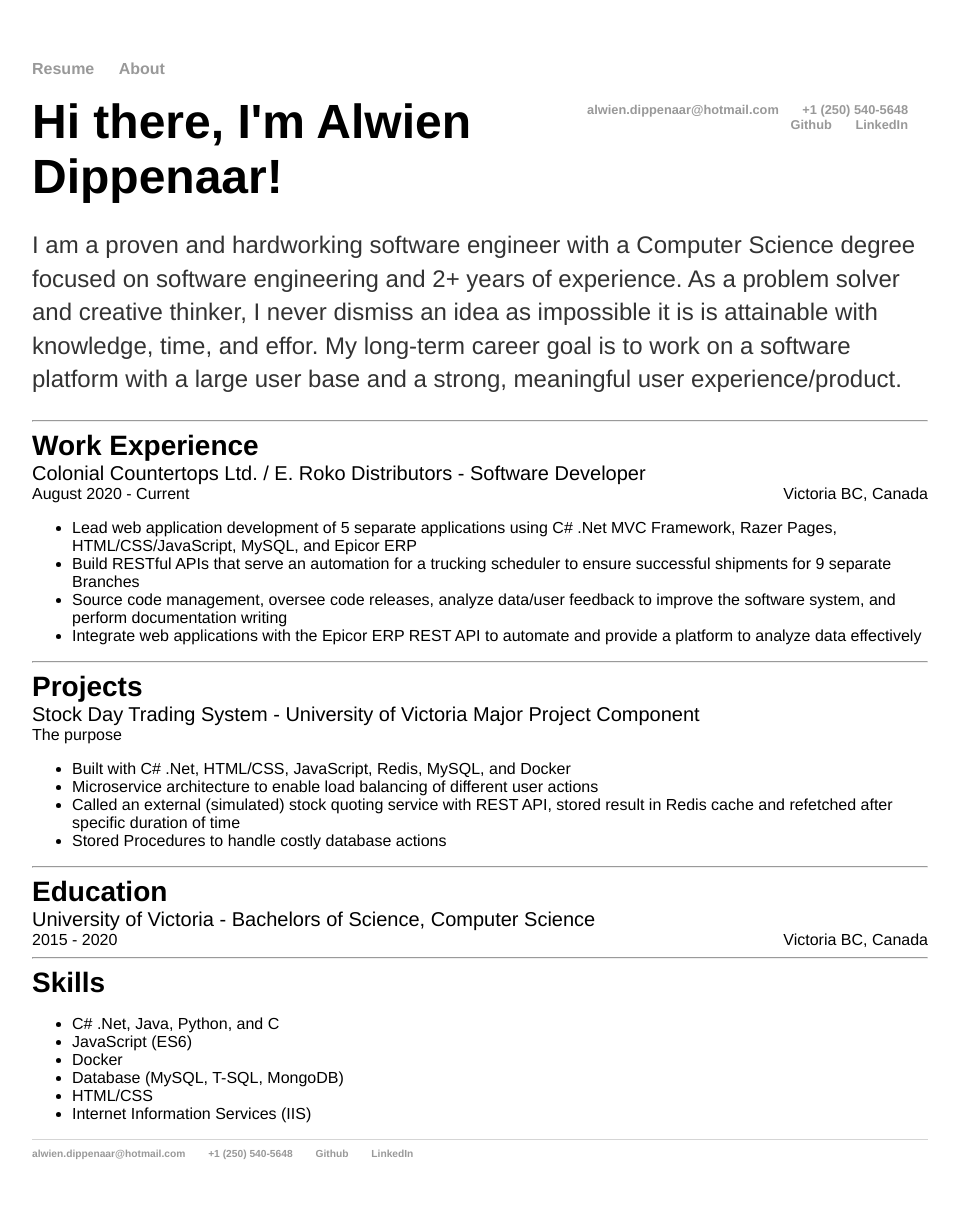
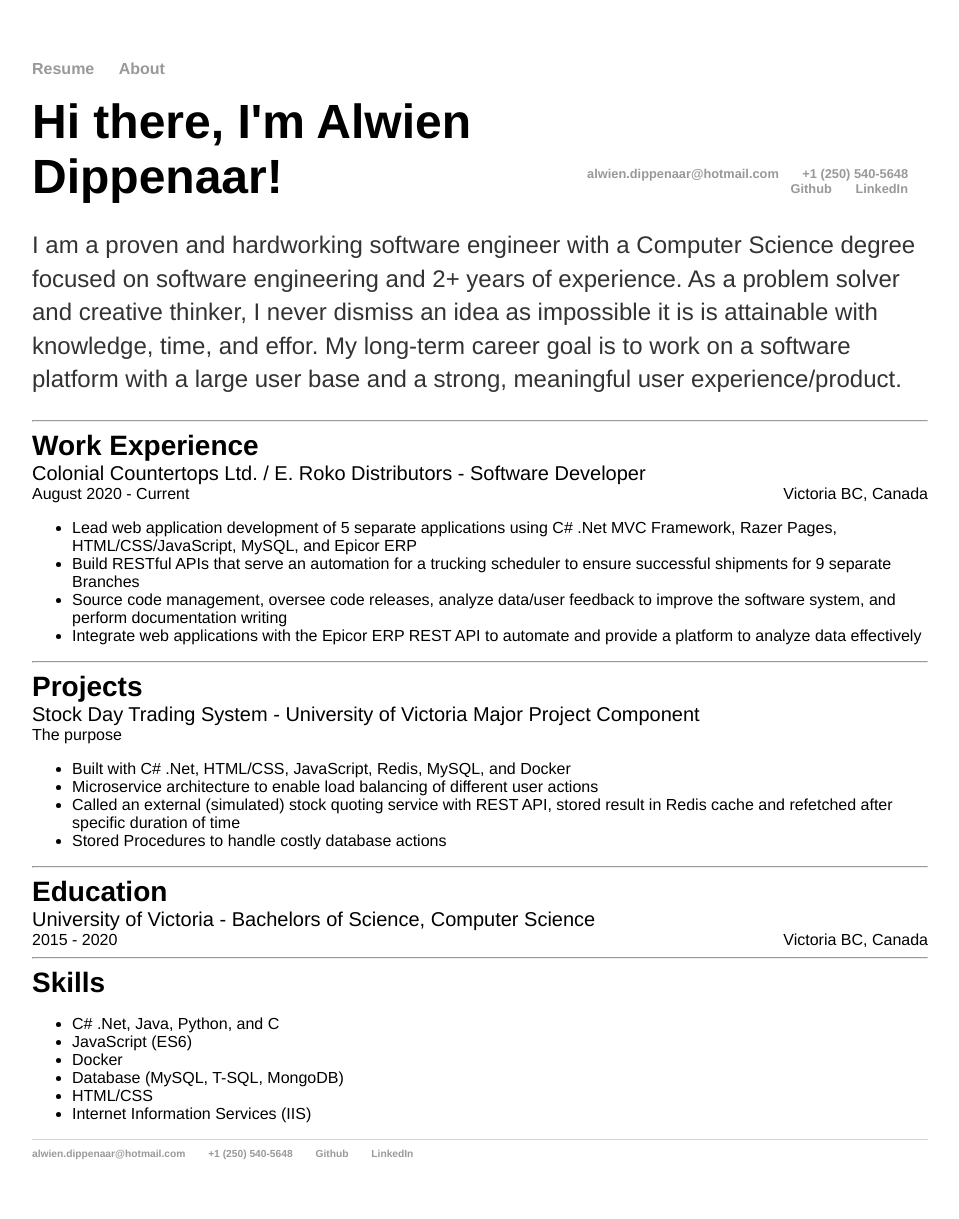
Before and after one commit to alwiend/alwiend.github.io, a Jekyll site: the page built from index.html, in a window 1280 px wide. Shown: the whole page, without its empty margins (160-1119 px from the left). Built offline with Jekyll 4.4.1, drawn with Linux system fonts in a browser that asks for light colours.

Commit message:
Update main.css

```diff
--- a/css/main.css
+++ b/css/main.css
@@ -31,14 +31,6 @@ p {
     font-size: 1.5em;
     line-height: 1.4em;
     color: #333;
-}
-
-margin-right-auto {
-    margin-right: auto;
-}
-
-align-bottom {
-    align-self: flex-end;
 }
 
 footer {
@@ -96,3 +88,11 @@ ul.posts li {
     display: inline;
     margin-right: 20px;
 }
+
+.margin-right-auto {
+    margin-right: auto;
+}
+
+.align-bottom {
+    align-self: flex-end;
+}
```
